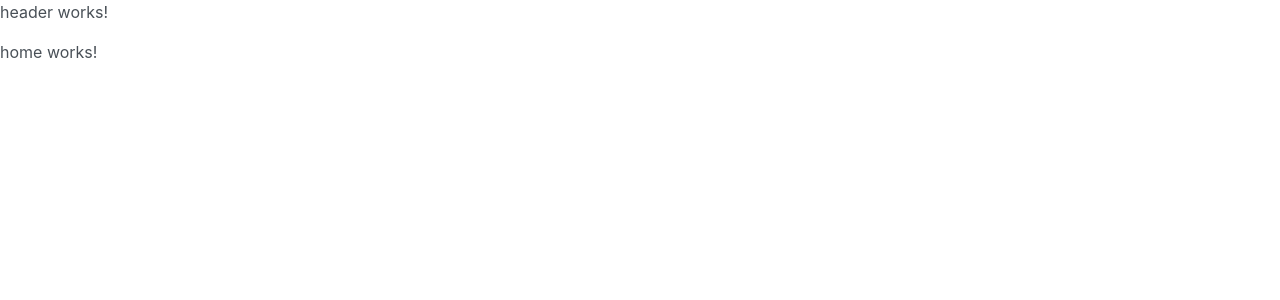
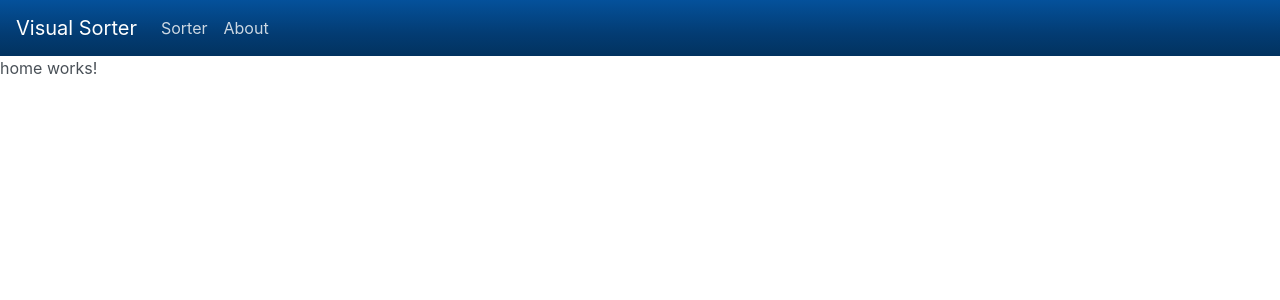
Before and after one commit to afcarvalho1991/sorting-website, an Angular app: page /home in a window 1280 px wide. Shown: the top 300 px of the page. Built offline with nearby package versions, Linux system fonts and the light colour scheme.

Commit message:
implemenation of header

```diff
--- a/src/app/header/header.component.html
+++ b/src/app/header/header.component.html
@@ -1 +1,17 @@
-<p>header works!</p>
+<nav class="navbar navbar-expand-lg navbar-dark bg-dark">
+    <a class="navbar-brand" href="#">Visual Sorter</a>
+    <button class="navbar-toggler" type="button" data-toggle="collapse" data-target="#navbarColor02" aria-controls="navbarColor02" aria-expanded="false" aria-label="Toggle navigation">
+      <span class="navbar-toggler-icon"></span>
+    </button>
+
+    <div class="collapse navbar-collapse" id="navbarColor02">
+      <ul class="navbar-nav mr-auto">
+        <li class="nav-item">
+          <a class="nav-link" routerLink="/sorter">Sorter</a>
+        </li>
+        <li class="nav-item">
+          <a class="nav-link" routerLink="/about">About</a>
+        </li>
+      </ul>
+    </div>
+  </nav>
--- a/src/app/header/header.component.ts
+++ b/src/app/header/header.component.ts
@@ -1,4 +1,5 @@
 import { Component, OnInit } from '@angular/core';
+import { RouterModule } from '@angular/router';
 
 @Component({
   selector: 'app-header',
@@ -7,9 +8,8 @@
 })
 export class HeaderComponent implements OnInit {
 
-  constructor() { }
+  constructor(private router: RouterModule) { }
 
-  ngOnInit(): void {
-  }
+  ngOnInit(): void { }
 
 }
```
